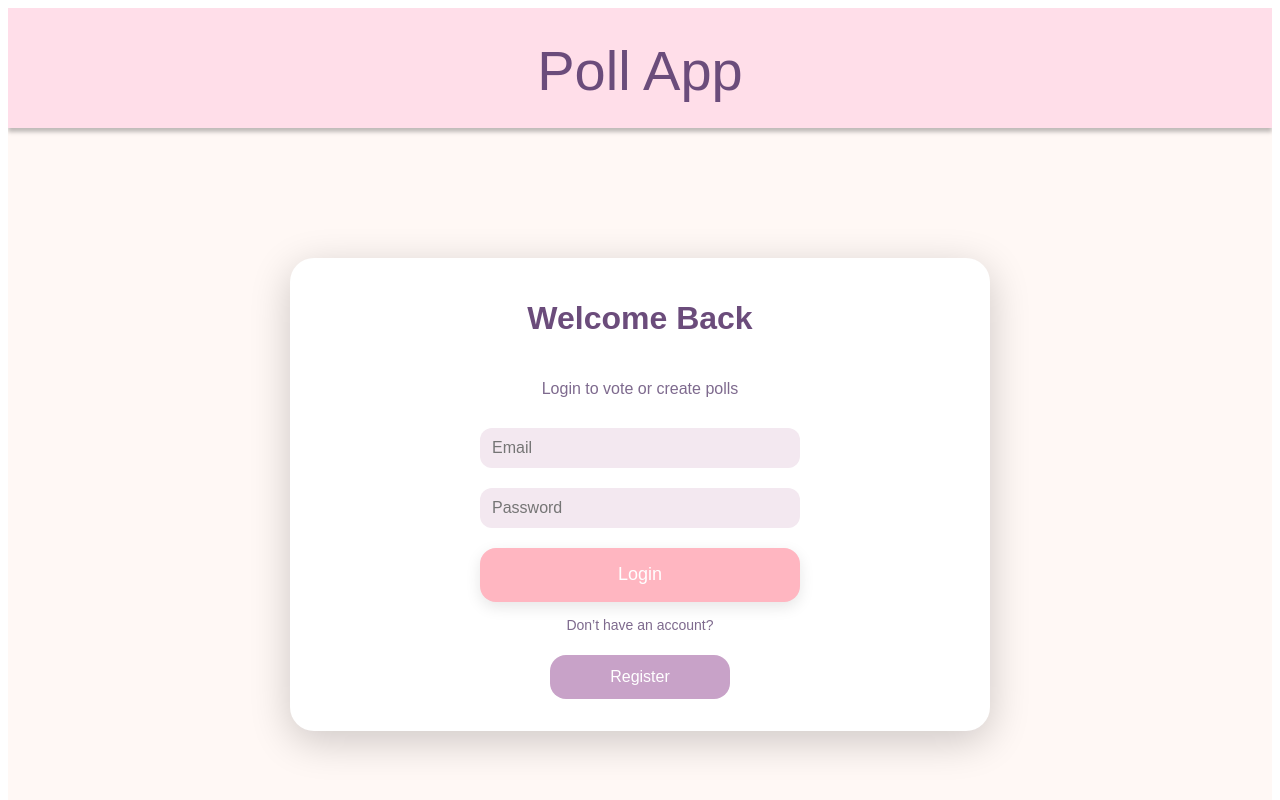
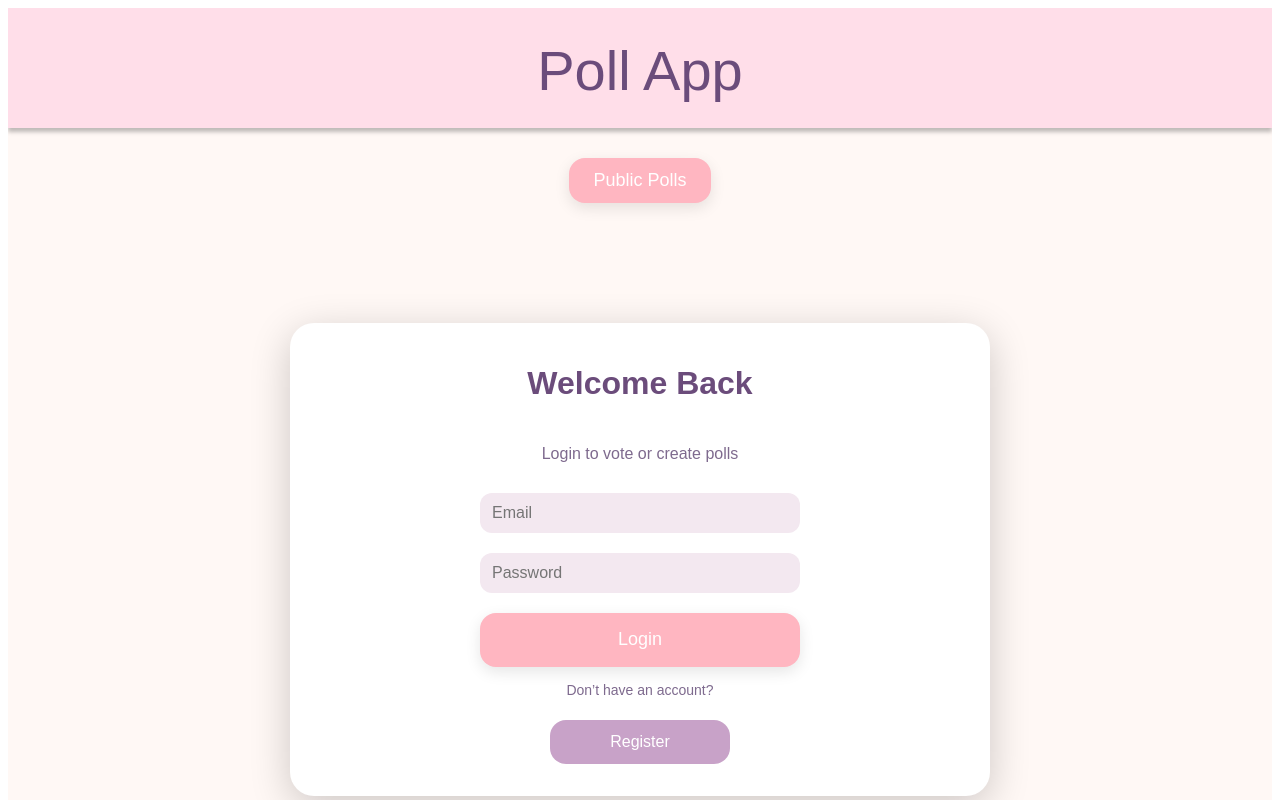
Before and after one commit to WonderBattle/DAT250Project-PollApp, a React (Create React App) app in the folder poll-app-frontend/: page / in a window 1280 px wide. Shown: the top 800 px of the page. Built offline with nearby package versions, Linux system fonts and the light colour scheme.

Commit message:
add button to navigate to public dashboard

```diff
--- a/poll-app-frontend/src/App.js
+++ b/poll-app-frontend/src/App.js
@@ -3,6 +3,7 @@ import { Routes, Route } from "react-router-dom";
 import HomePage from "./pages/HomePage";
 import Dashboard from "./pages/DashboardPage";
 import VotingPage from "./pages/VotingPage";
+import PublicDashboardPage from "./pages/PublicDashboardPage";
 
 function App() {
     return (
@@ -10,6 +11,7 @@ function App() {
             <Route path="/" element={<HomePage />} />
             <Route path="/dashboard" element={<Dashboard/>} />
             <Route path="/vote/:pollId" element={<VotingPage />} />
+            <Route path="/publicdashboard" element={<PublicDashboardPage />} />
         </Routes>
     );
 }
--- a/poll-app-frontend/src/pages/HomePage.jsx
+++ b/poll-app-frontend/src/pages/HomePage.jsx
@@ -4,13 +4,23 @@ import "../styles/HomePage.css"
 import Header from "../components/Header";
 import Footer from "../components/Footer";
 import RegisterForm from "../components/RegisterForm";
+import {useNavigate} from "react-router-dom";
 
 const HomePage = () => {
     const [showRegister, setShowregister] = useState(false);
+    const navigate = useNavigate()
     return (
         <div className="desktop-1">
             <Header/>
             <main className="main-content">
+                <div className="public-polls-container">
+                    <button
+                        className="public-polls-btn"
+                        onClick={() => navigate("/publicdashboard")}
+                    >
+                        Public Polls
+                    </button>
+                </div>
                 {showRegister ? (
                     <RegisterForm onSwitch={() => setShowregister(false)} />
                 ) : (
--- a/poll-app-frontend/src/styles/HomePage.css
+++ b/poll-app-frontend/src/styles/HomePage.css
@@ -12,3 +12,28 @@
     overflow: hidden;
     font-family: "Poppins", sans-serif;
 }
+
+/* --------------- public dashboard button ---------------- */
+.public-polls-container {
+    display: flex;
+    justify-content: center;
+    margin: 20px 0;
+}
+
+.public-polls-btn {
+    background: #ffb6c1;
+    color: white;
+    font-family: "Gasoek One", sans-serif;
+    font-size: 18px;
+    padding: 12px 24px;
+    border: none;
+    border-radius: 16px;
+    cursor: pointer;
+    box-shadow: 0 5px 15px rgba(0, 0, 0, 0.1);
+    transition: all 0.2s ease;
+}
+
+.public-polls-btn:hover {
+    background: #ff9bb0;
+    transform: translateY(-2px);
+}
```
